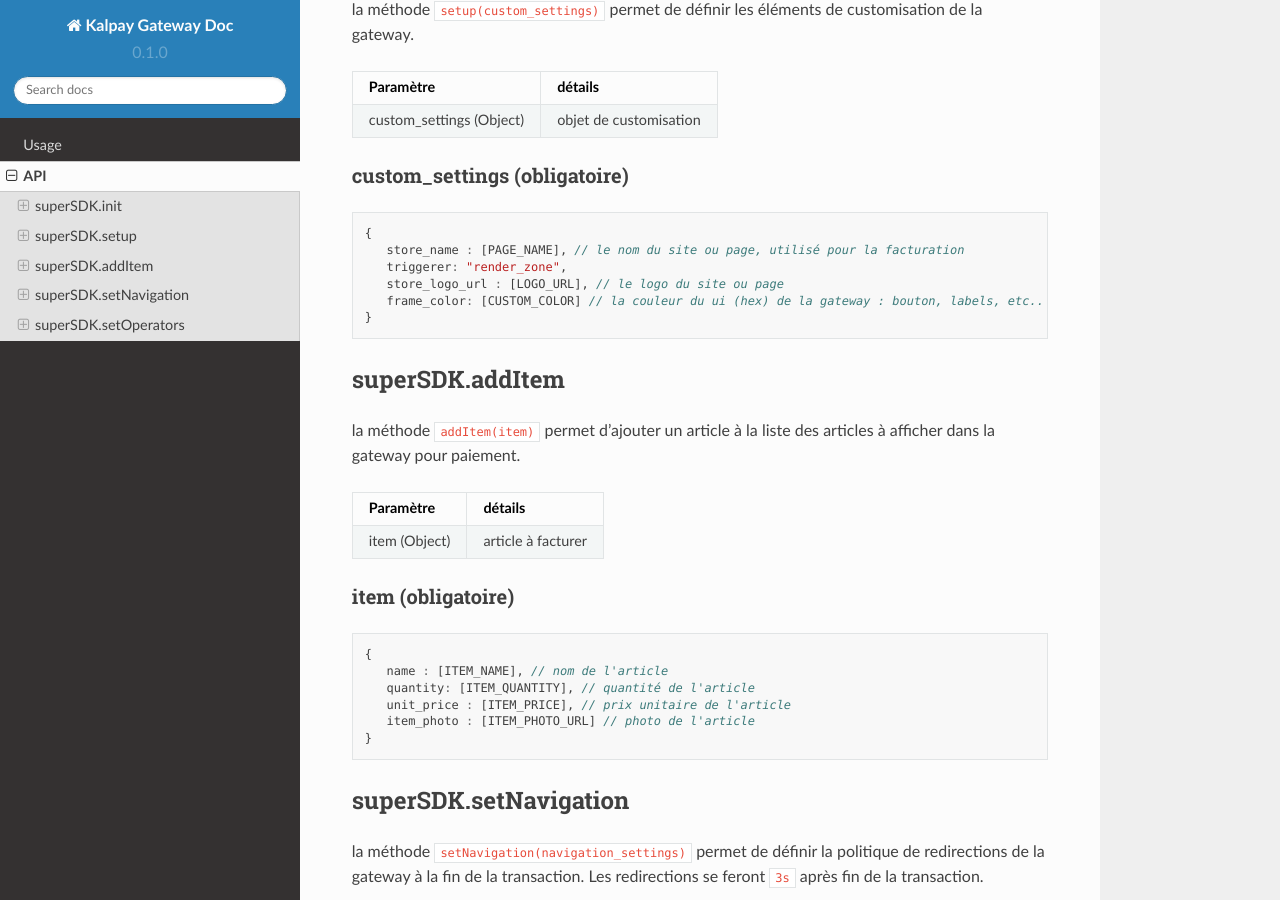
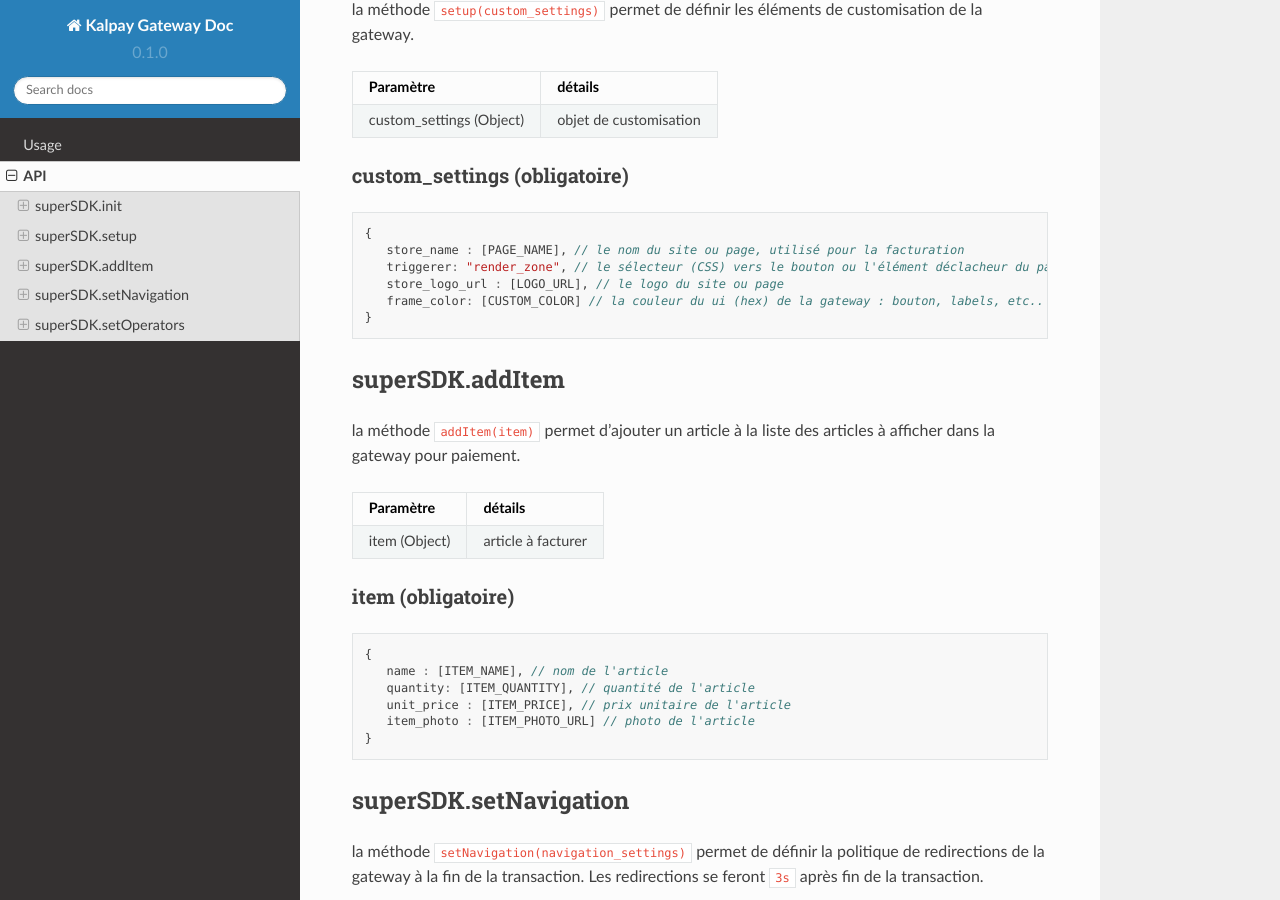
Before and after one commit to kalpayinc/kalpay-gateway-docs, a Sphinx documentation site: the page built from docs/source/api.rst, in a window 1280 px wide and 900 px high, scrolled down 788 px. Built offline with Sphinx 7.4.7 and the Read the Docs theme 2.0.0, drawn with Linux system fonts in a browser that asks for light colours.

Commit message:
[UPDATE] api : triggerer selector

```diff
--- a/docs/source/api.rst
+++ b/docs/source/api.rst
@@ -53,7 +53,7 @@ custom_settings (obligatoire)
 
    {
       store_name : [PAGE_NAME], // le nom du site ou page, utilisé pour la facturation
-      triggerer: "render_zone",
+      triggerer: "render_zone", // le sélecteur (CSS) vers le bouton ou l'élément déclacheur du paiement
       store_logo_url : [LOGO_URL], // le logo du site ou page
       frame_color: [CUSTOM_COLOR] // la couleur du ui (hex) de la gateway : bouton, labels, etc..
    }
```
